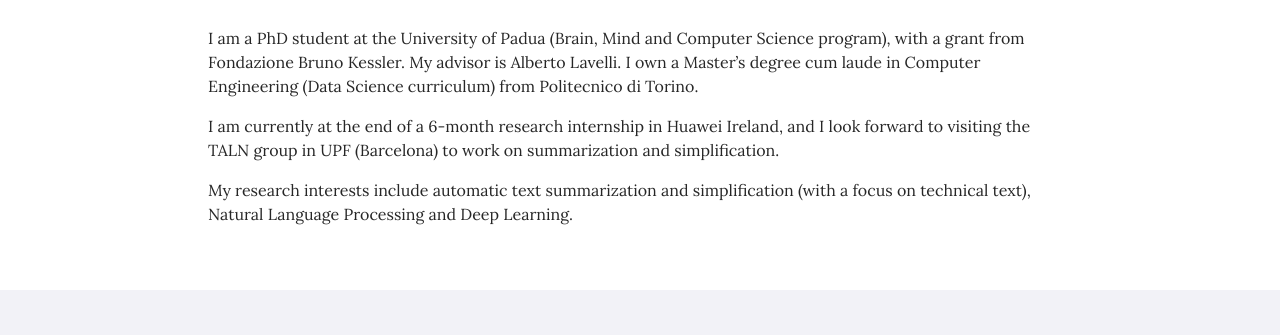
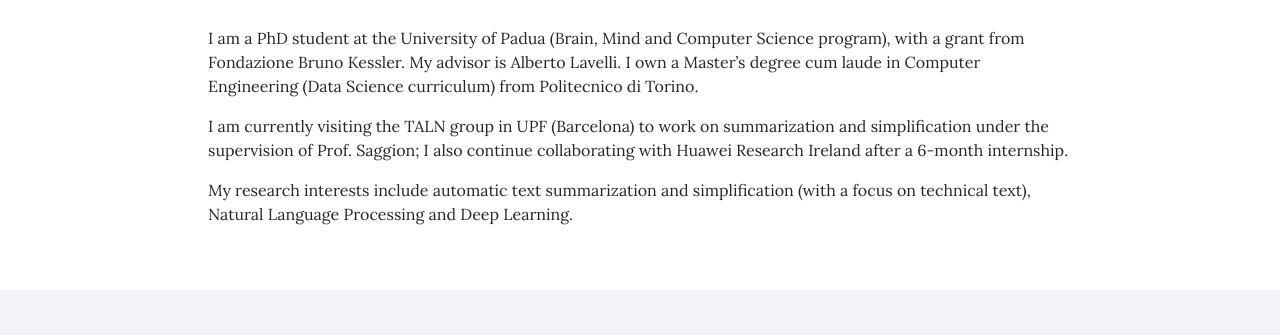
Before and after one commit to slvcsl/slvcsl.github.io, a plain HTML site: page index.html in a window 1280 px wide. Shown: the part 417-752 px from the top of the page. Drawn offline with Linux system fonts and the light colour scheme; a script that the page names is missing.

Commit message:
CV modified

```diff
--- a/index.html
+++ b/index.html
@@ -265,7 +265,7 @@
 </div>
 <div class="content">
   <p>I am a PhD student at the University of Padua (Brain, Mind and Computer Science program), with a grant from Fondazione Bruno Kessler. My advisor is Alberto Lavelli. I own a Master&rsquo;s degree cum laude in Computer Engineering (Data Science curriculum) from Politecnico di Torino.</p>
-<p>I am currently at the end of a 6-month research internship in Huawei Ireland, and I look forward to visiting the TALN group in UPF (Barcelona) to work on summarization and simplification.</p>
+<p>I am currently visiting the TALN group in UPF (Barcelona) to work on summarization and simplification under the supervision of Prof. Saggion; I also continue collaborating with Huawei Research Ireland after a 6-month internship.</p>
 <p>My research interests include automatic text summarization and simplification (with a focus on technical text), Natural Language Processing and Deep Learning.</p>
 
 </div>
```
Also changed, not shown: 1 other file.
